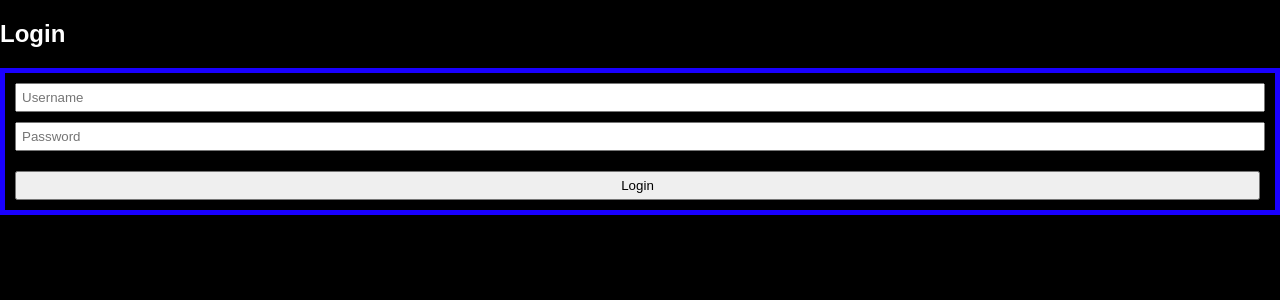
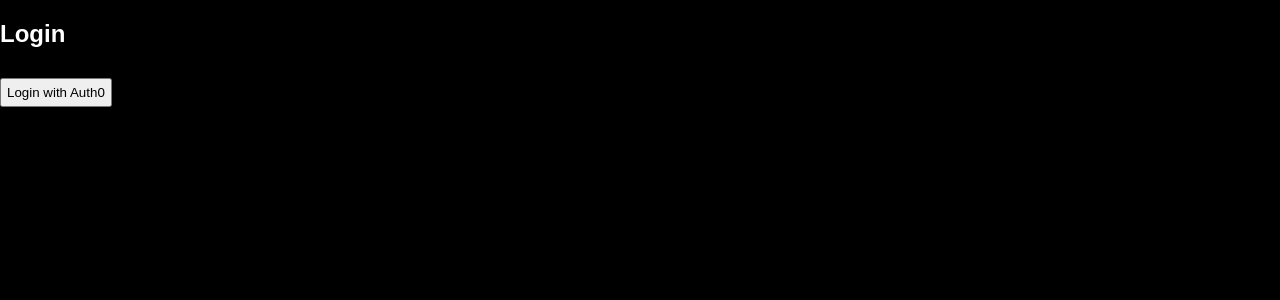
Before and after one commit to mkneuffer/final_project, a React (Create React App) app: page / in a window 1280 px wide. Shown: the top 300 px of the page. Built offline with nearby package versions, Linux system fonts and the light colour scheme.

Commit message:
Code for Auth0
Separate branch because of bug

```diff
--- a/package.json
+++ b/package.json
@@ -3,12 +3,13 @@
   "version": "0.1.0",
   "private": true,
   "dependencies": {
+    "@auth0/auth0-react": "^2.2.4",
     "@testing-library/jest-dom": "^5.17.0",
     "@testing-library/react": "^13.4.0",
     "@testing-library/user-event": "^13.5.0",
     "react": "^18.3.1",
     "react-dom": "^18.3.1",
-    "react-scripts": "5.0.1",
+    "react-scripts": "^3.0.1",
     "web-vitals": "^2.1.4"
   },
   "scripts": {
@@ -16,6 +17,9 @@
     "build": "react-scripts build",
     "test": "react-scripts test",
     "eject": "react-scripts eject"
+  },
+  "engines": {
+    "node": "16.x"
   },
   "eslintConfig": {
     "extends": [
--- a/src/Login.js
+++ b/src/Login.js
@@ -1,49 +1,17 @@
-import React, {useState} from 'react';
+import React from 'react';
+import {useAuth0} from '@auth0/auth0-react';
 
-function Login({onLogin}) {
-    const [loginInfo, setLoginInfo] = useState({username: '', password: ''});
+function Login() {
+    const { loginWithRedirect } = useAuth0();
 
-    const handleInputChange = (e) => {
-        const { id, value } = e.target;
-        setLoginInfo({
-          ...loginInfo,
-          [id]: value
-        });
-      };
-
-      const handleSubmit = (e) => {
-        e.preventDefault();
-
-        // Hardcoded login for now
-        if (loginInfo.username === 'test' && loginInfo.password === 'tester123') {
-          onLogin(true);
-        } else {
-          alert('The username or password does not exist.');
-        }
+    const handleLogin = () => {
+      loginWithRedirect();
     };
 
     return (
       <div>
         <h2>Login</h2>
-      <form onSubmit={handleSubmit}>
-        <input
-          type="text"
-          id="username"
-          placeholder="Username"
-          value={loginInfo.username}
-          onChange={handleInputChange}
-          required
-        />
-        <input
-          type="password"
-          id="password"
-          placeholder="Password"
-          value={loginInfo.password}
-          onChange={handleInputChange}
-          required
-        />
-        <button type="submit">Login</button>
-      </form>
+        <button onClick={handleLogin}>Login with Auth0</button>
       </div>
     );
   }
--- a/src/index.js
+++ b/src/index.js
@@ -1,5 +1,6 @@
 import React from 'react';
 import ReactDOM from 'react-dom/client';
+import {Auth0Provider} from '@auth0/auth0-react';
 import './index.css';
 import App from './App';
 import reportWebVitals from './reportWebVitals';
@@ -7,11 +8,16 @@ import reportWebVitals from './reportWebVitals';
 const root = ReactDOM.createRoot(document.getElementById('root'));
 root.render(
   <React.StrictMode>
-    <App />
+    <Auth0Provider
+      domain="dev-4b8ahp2zxggh7fuk.us.auth0.com"
+      clientId="6T8Zb26xsTW9M5LRFbvexkPNl5qLNx8o"
+      redirectUri={window.location.origin}
+      useRefreshTokens={true}
+      cacheLocation="localstorage"
+    >
+      <App />
+    </Auth0Provider>
   </React.StrictMode>
 );
 
-// If you want to start measuring performance in your app, pass a function
-// to log results (for example: reportWebVitals(console.log))
-// or send to an analytics endpoint. Learn more: https://bit.ly/CRA-vitals
 reportWebVitals();
```
Also changed, not shown: 1 other file (tests, documents, lock files or other folders). Lines whose indentation alone changed are shown as unchanged.
